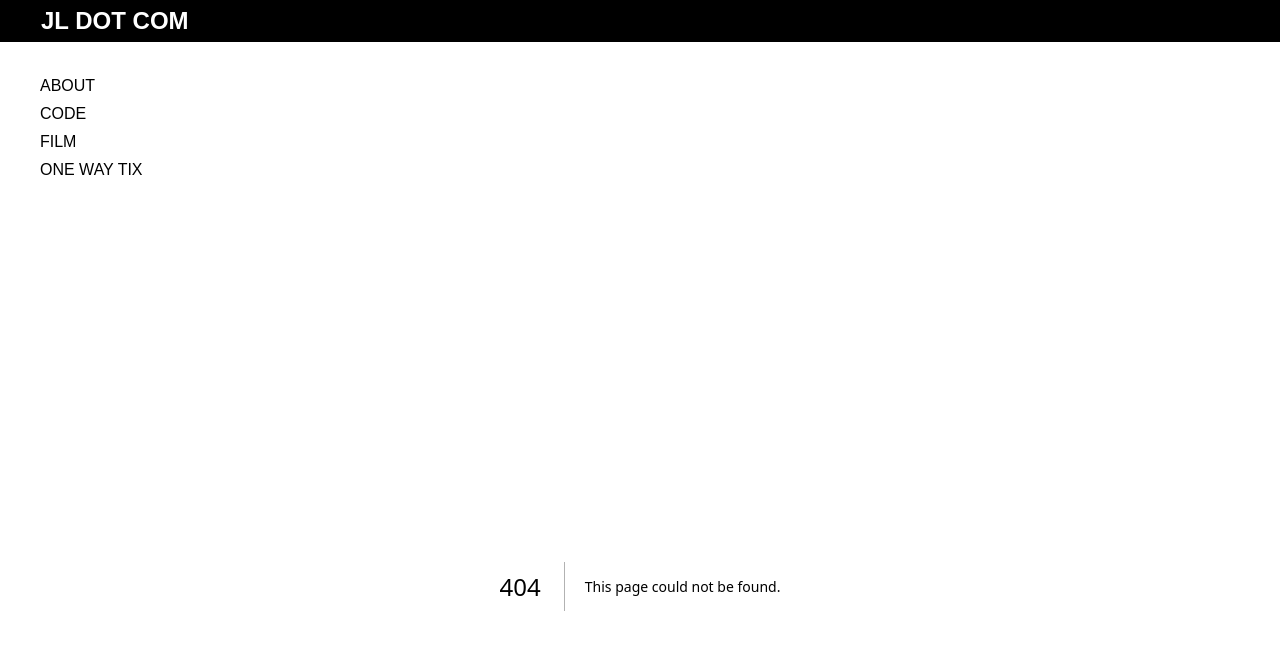
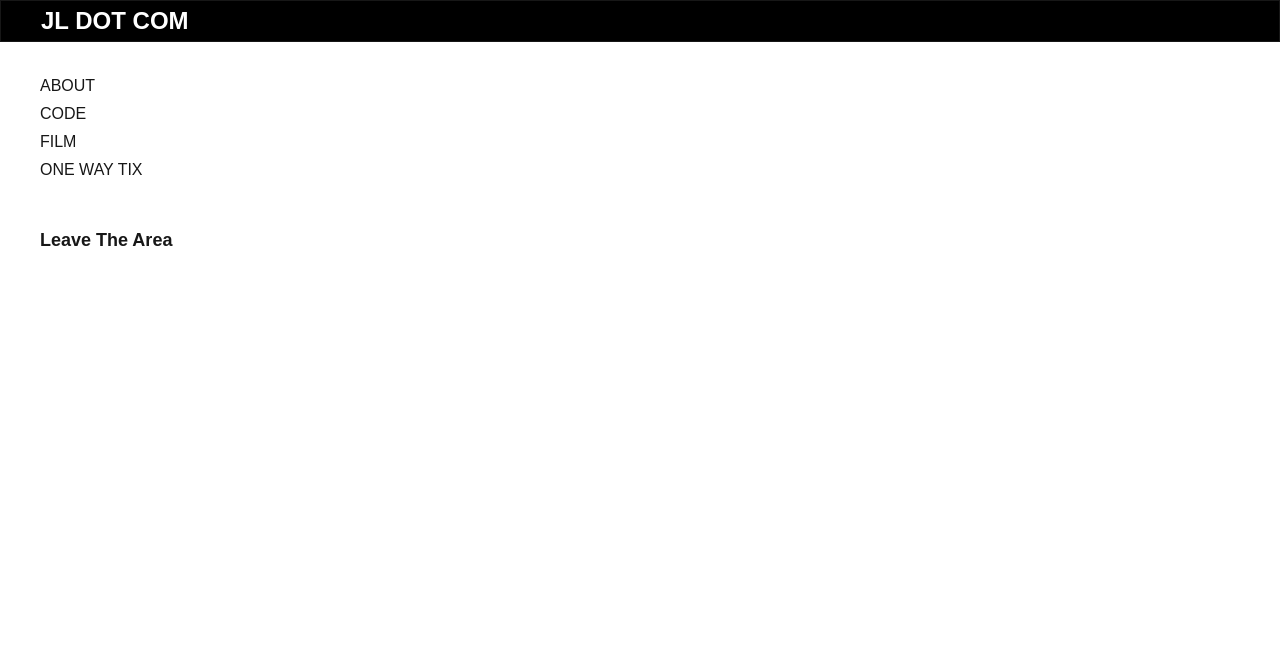
Before and after one commit to internetsadboy/jldotcom-next, a Next.js app: page /film/leavethearea in a window 1280 px wide. Before the commit this address had no page. Shown: the top 650 px of the page. Built offline with nearby package versions, Linux system fonts and the light colour scheme.

Commit message:
Added: new page for leavethearea

```diff
--- /dev/null
+++ b/app/film/leavethearea/page.tsx
@@ -0,0 +1,12 @@
+import React from 'react';
+
+import Link from 'next/link';
+import Image from 'next/image';
+
+export default function LeaveTheArea() {
+  return (
+    <div className="pl-8 sm:pl-10 pt-10">
+      <div className="font-semibold text-lg">Leave The Area</div>
+    </div>
+  );
+}
```
